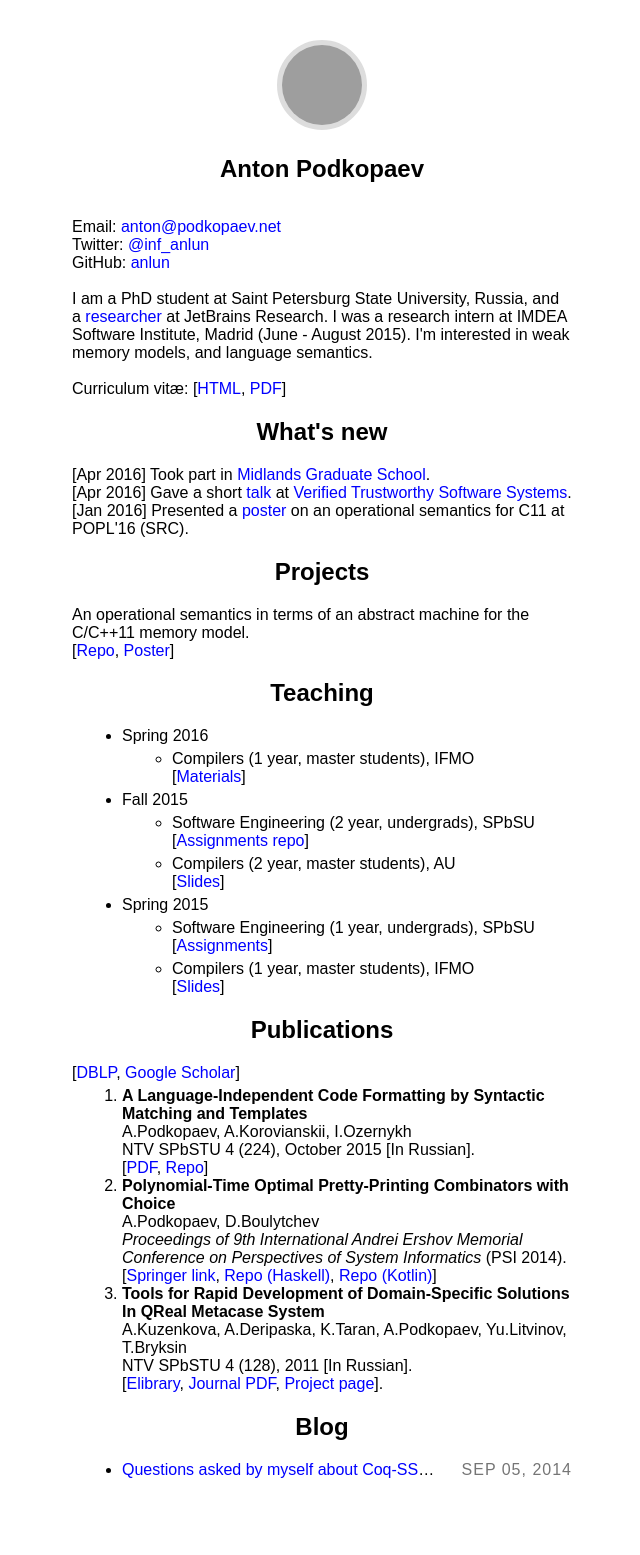
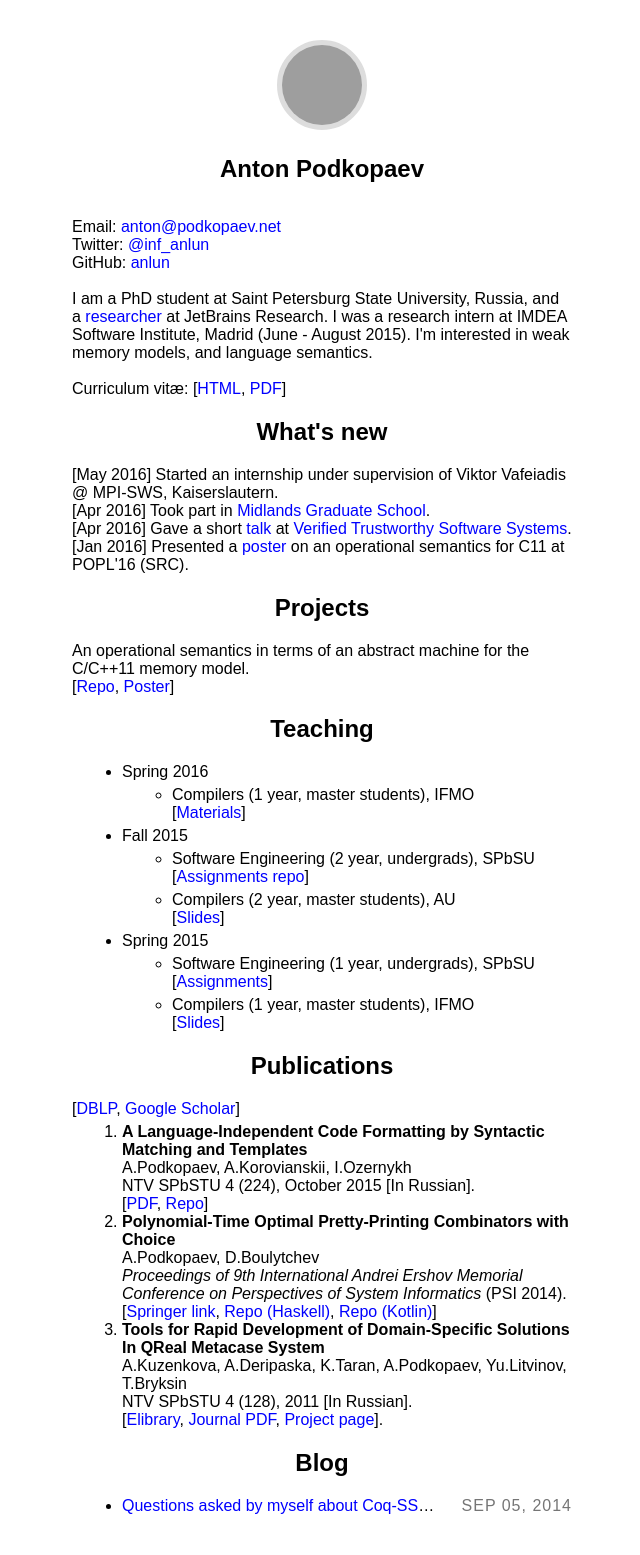
Before and after one commit to anlun/anlun.github.io, a Jekyll site: the page built from index.html, in a window 1280 px wide. Shown: the whole page, without its empty margins (318-958 px from the left). Built offline with Jekyll 4.4.1, drawn with Linux system fonts in a browser that asks for light colours; some web fonts are replaced; before the commit the page ends 1519 px from its top, so only the background shows below that; grey boxes are pictures that could not be loaded.

Commit message:
Internship news.

```diff
--- a/index.html
+++ b/index.html
@@ -39,6 +39,8 @@ Curriculum vitæ: [<a href="cv">HTML</a>, <a href="https://drive.google.com/file
 <div class="divider"></div>
 <section>
   <center><h1> What's new </h1></center>
+         [May 2016] Started an internship under supervision of Viktor Vafeiadis @ MPI-SWS, Kaiserslautern.
+  <br/>
          [Apr 2016] Took part in <a href="http://www.cs.bham.ac.uk/~pbl/mgs2016/">Midlands Graduate School</a>.
   <br/>
          [Apr 2016] Gave a short <a href="https://drive.google.com/file/d/0B3UPtzTx9FB1aTdtTTBQRWxQRlk/view?usp=sharing">talk</a>
```
